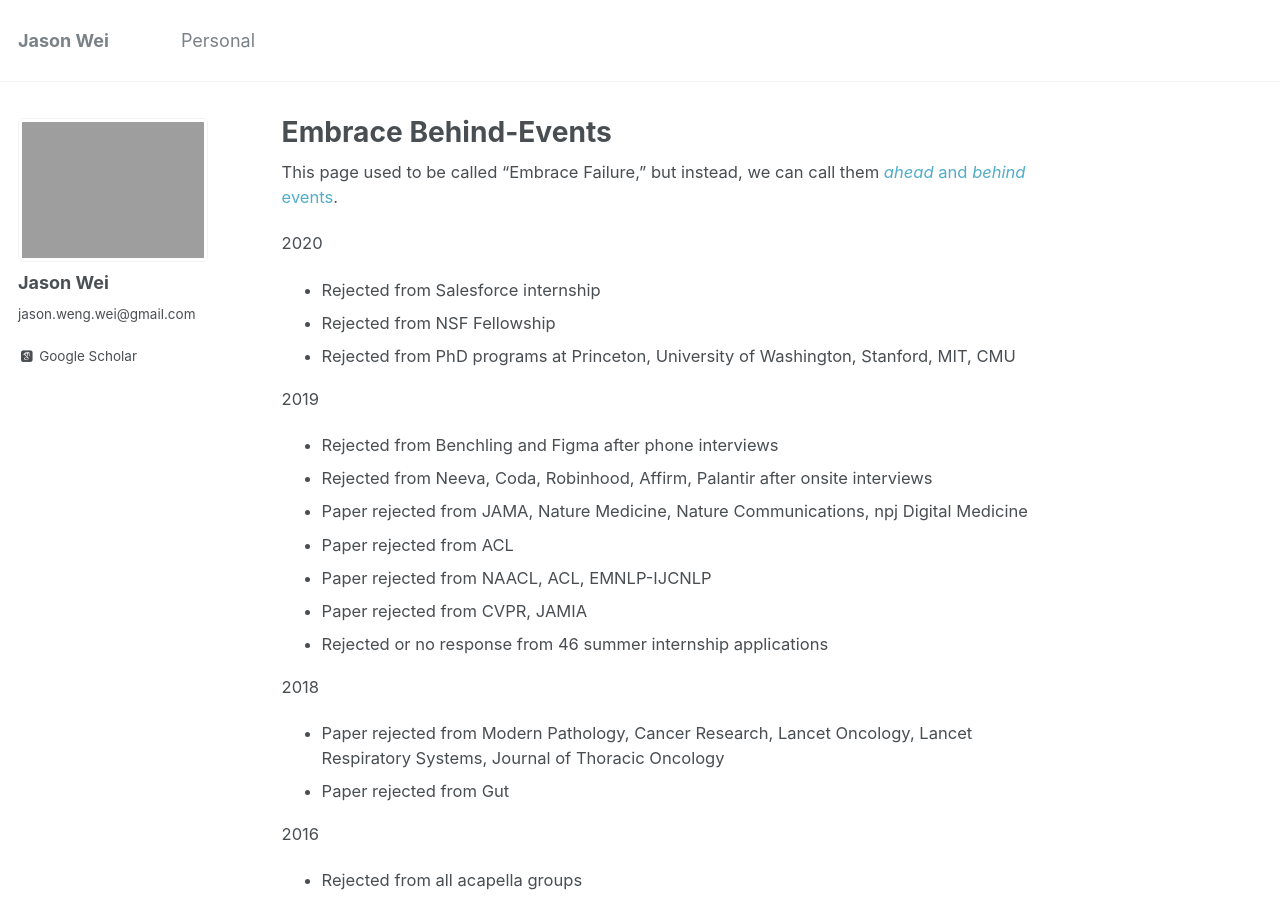
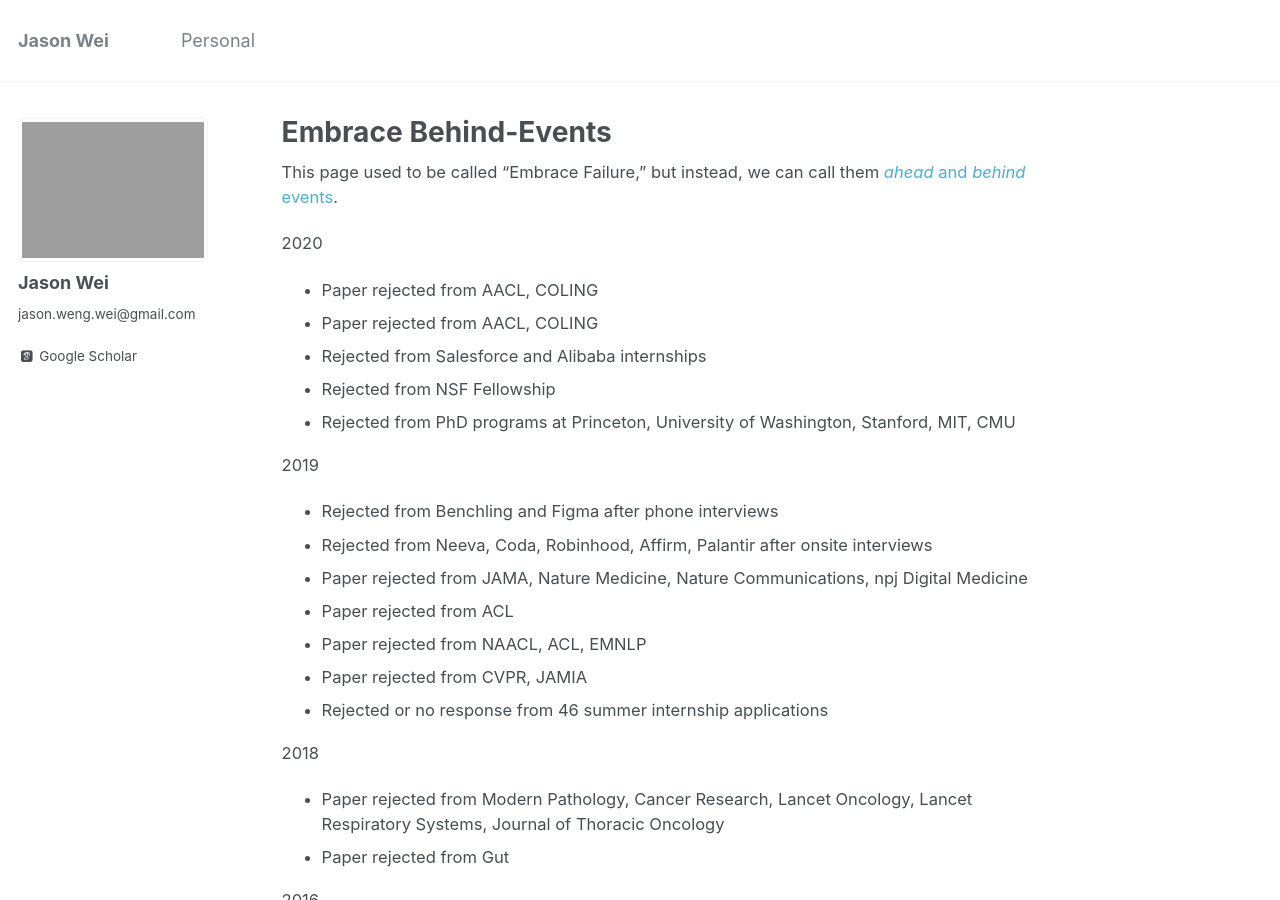
Before and after one commit to jasonwei20/jasonwei20.github.io, a Jekyll site: the page built from _pages/failures.md, in a window 1280 px wide and 900 px high. Built offline with Jekyll 4.4.1, drawn with Linux system fonts in a browser that asks for light colours; some web fonts are replaced.

Commit message:
small updates

```diff
--- a/_pages/failures.md
+++ b/_pages/failures.md
@@ -9,7 +9,9 @@
 This page used to be called "Embrace Failure," but instead, we can call them [*ahead* and *behind* events](https://www.youtube.com/watch?v=cocbJtGk9s8).
 
 2020
-* Rejected from Salesforce internship
+* Paper rejected from AACL, COLING
+* Paper rejected from AACL, COLING
+* Rejected from Salesforce and Alibaba internships
 * Rejected from NSF Fellowship
 * Rejected from PhD programs at Princeton, University of Washington, Stanford, MIT, CMU
 
@@ -18,7 +20,7 @@
 * Rejected from Neeva, Coda, Robinhood, Affirm, Palantir after onsite interviews
 * Paper rejected from JAMA, Nature Medicine, Nature Communications, npj Digital Medicine
 * Paper rejected from ACL
-* Paper rejected from NAACL, ACL, EMNLP-IJCNLP
+* Paper rejected from NAACL, ACL, EMNLP
 * Paper rejected from CVPR, JAMIA
 * Rejected or no response from 46 summer internship applications
 
```
Also changed, not shown: _drafts/2020-12-31-blog-post-15.md (+5 -1 lines), _pages/personal.md (line endings or trailing spaces).
